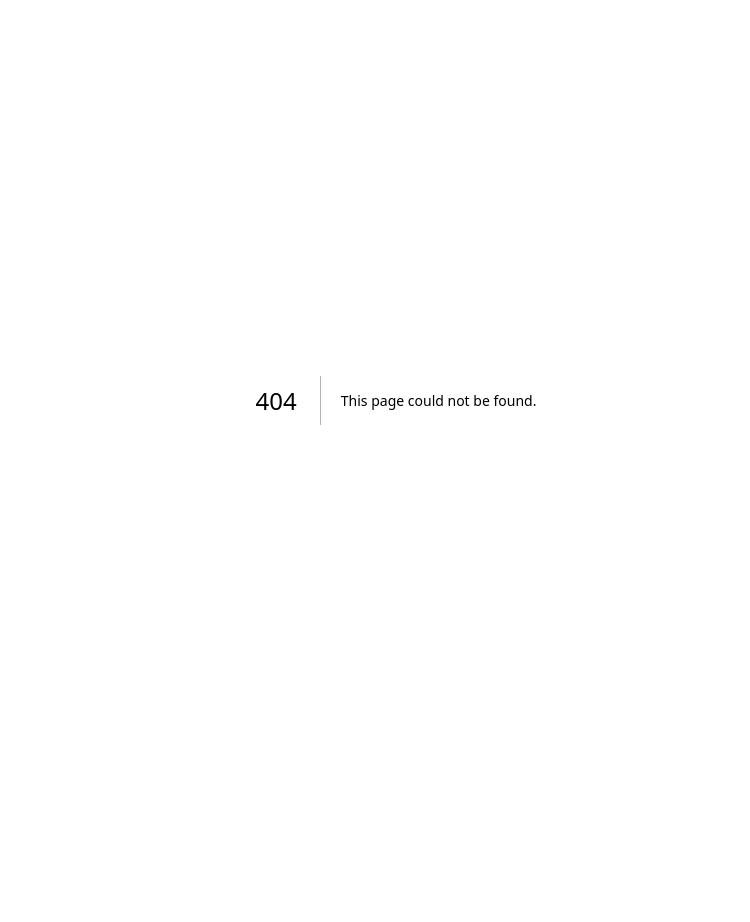
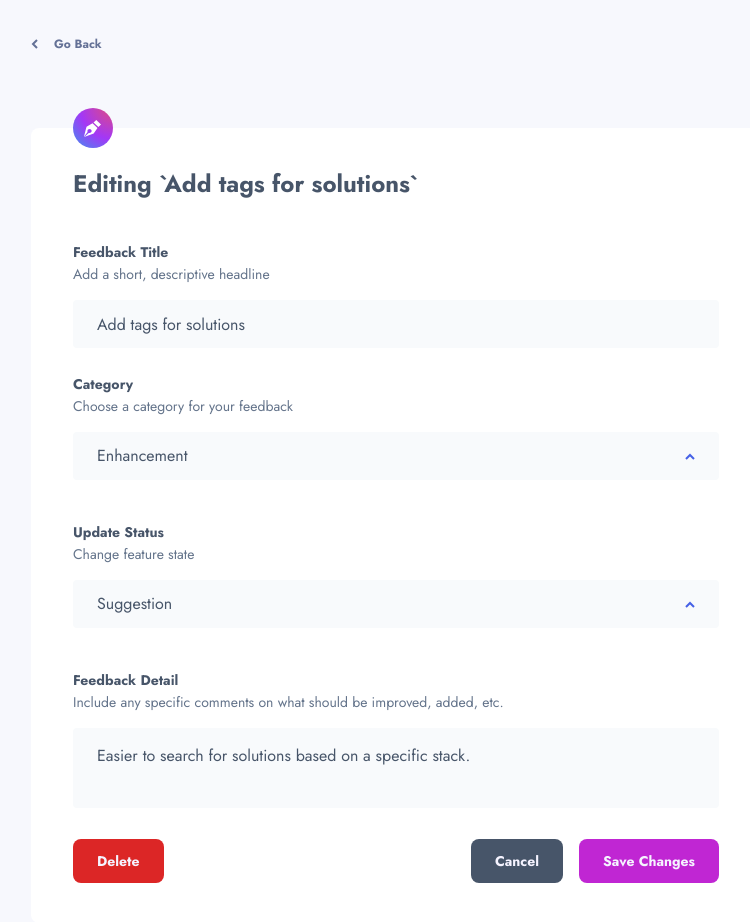
Before and after one commit to ltk55/fem-product-feedback-app, a Next.js app: page /feedback-detail/edit/1 in a window 1280 px wide. Before the commit this address had no page. Shown: the top 922 px of the page, without its empty margins (244-994 px from the left). Before the commit the page ends 800 px from the top, so only its background shows below. Built offline with nearby package versions, Linux system fonts and the light colour scheme.

Commit message:
feat: add edit feedback page

```diff
--- /dev/null
+++ b/app/feedback-detail/[id]/layout.tsx
@@ -0,0 +1,16 @@
+export const metadata = {
+  title: "Feedback Detail | Product Feedback App",
+  description: "Product Feedback App Feedback Detail Page",
+};
+
+export default function NewFeedbackLayout({
+  children,
+}: {
+  children: React.ReactNode;
+}): JSX.Element {
+  return (
+    <>
+      <section>{children}</section>
+    </>
+  );
+}
--- a/app/feedback-detail/[id]/page.tsx
+++ b/app/feedback-detail/[id]/page.tsx
@@ -1,6 +1,9 @@
 "use client";
 
+import { useRouter } from "next/navigation";
+
 import AddComment from "@/components/AddComment/AddComment";
+import Button from "@/components/Button/Button";
 import CommentBlock from "@/components/CommentBlock/CommentBlock";
 import GoBackBtn from "@/components/GoBackBtn/GoBackBtn";
 import SuggestionCard from "@/components/SuggestionCard/SuggestionCard";
@@ -13,14 +16,23 @@ interface PageProps {
 export default function FeedbackDetailPage({
   params: { id },
 }: PageProps): JSX.Element {
+  const router = useRouter();
+
   const [productRequests] = useStore((state) => [state.productRequests]);
 
   const feedback = productRequests.find((req) => req.id.toString() === id);
 
   return (
     <div className="m-6 flex flex-col gap-6 md:mx-auto md:max-w-[730px]">
-      <div className="flex h-10 items-center">
+      <div className="flex h-10 items-center justify-between">
         <GoBackBtn colour="blue" />
+        <Button
+          colour="indigo"
+          label="Edit Feedback"
+          onClick={() => {
+            router.push(`./edit/${id}`);
+          }}
+        />
       </div>
       {feedback != null && (
         <>
--- a/app/new-feedback/layout.tsx
+++ b/app/feedback-detail/edit/[id]/layout.tsx
@@ -1,6 +1,6 @@
 export const metadata = {
-  title: "New Feedback | Product Feedback App",
-  description: "Product Feedback App New Feedback Page",
+  title: "Edit Feedback | Product Feedback App",
+  description: "Product Feedback App Edit Feedback  Page",
 };
 
 export default function NewFeedbackLayout({
--- /dev/null
+++ b/app/feedback-detail/edit/[id]/page.tsx
@@ -0,0 +1,227 @@
+"use client";
+
+import Image from "next/image";
+import { useRouter } from "next/navigation";
+import { Controller, type SubmitHandler, useForm } from "react-hook-form";
+
+import Button from "@/components/Button/Button";
+import FieldLabel from "@/components/FormElements/FieldLabel";
+import Input from "@/components/FormElements/Input";
+import Select from "@/components/FormElements/Select";
+import TextArea from "@/components/FormElements/TextArea";
+import GoBackBtn from "@/components/GoBackBtn/GoBackBtn";
+import { CATEGORY_OPTIONS, STATUS_OPTIONS } from "@/data/menuOptions";
+import useStore from "@/lib/store";
+import { getOptionIndexByValue } from "@/lib/utils";
+import iconEditFeedback from "@/public/img/shared/icon-edit-feedback.svg";
+import { type Category, type Status } from "@/types";
+
+interface PageProps {
+  params: { id: string };
+}
+
+interface Inputs {
+  title: string;
+  status: Status;
+  category: Category;
+  description: string;
+}
+
+export default function EditFeedbackPage({
+  params: { id },
+}: PageProps): JSX.Element {
+  const [productRequests, setProductRequests] = useStore((state) => [
+    state.productRequests,
+    state.setProductRequests,
+  ]);
+
+  const router = useRouter();
+
+  const feedback = productRequests.find((req) => req.id.toString() === id);
+
+  const {
+    handleSubmit,
+    control,
+    formState: { errors },
+  } = useForm<Inputs>({
+    defaultValues: {
+      title: feedback?.title,
+      category: feedback?.category,
+      status: feedback?.status,
+      description: feedback?.description,
+    },
+  });
+
+  const onSubmit: SubmitHandler<Inputs> = async (data) => {
+    const productReqId = productRequests.findIndex(
+      (req) => req.id.toString() === id,
+    );
+
+    const updatedFeedback = {
+      ...productRequests[productReqId],
+      title: data.title,
+      category: data.category,
+      status: data.status,
+      description: data.description,
+    };
+
+    const updatedProductRequests = [...productRequests];
+    updatedProductRequests[productReqId] = updatedFeedback;
+
+    setProductRequests(updatedProductRequests);
+
+    router.back();
+  };
+
+  const onDelete = (): void => {
+    const productReqIndex = productRequests.findIndex(
+      (req) => req.id.toString() === id,
+    );
+
+    if (productReqIndex !== -1) {
+      const updatedProductRequests = [
+        ...productRequests.slice(0, productReqIndex),
+        ...productRequests.slice(productReqIndex + 1),
+      ];
+
+      setProductRequests(updatedProductRequests);
+
+      router.push("/");
+    }
+  };
+
+  return (
+    <div className="m-6 flex flex-col gap-6 md:mx-auto md:max-w-[730px]">
+      <div className="mb-10 flex h-10 items-center">
+        <GoBackBtn colour="blue" />
+      </div>
+
+      <form
+        className="rounded-lg bg-white px-[42px] pb-10"
+        onSubmit={handleSubmit(onSubmit)}
+      >
+        <Image
+          src={iconEditFeedback}
+          alt="icon edit"
+          className="-mt-5"
+          width={40}
+          height={40}
+        />
+
+        <h1 className="mb-10 mt-5 text-lg font-bold text-slate-600 md:text-2xl">
+          Editing `{feedback?.title}`
+        </h1>
+
+        <FieldLabel
+          title="Feedback Title"
+          description="Add a short, descriptive headline"
+          className="mb-4"
+        />
+        <Controller
+          name="title"
+          control={control}
+          rules={{
+            required: "Can't be empty",
+          }}
+          render={({ field: { onChange, value, onBlur } }) => (
+            <Input
+              value={value}
+              onChange={onChange}
+              onBlur={onBlur}
+              errorMessage={errors.title?.message}
+              className="mb-6"
+              maxLength={50}
+            />
+          )}
+        />
+
+        <FieldLabel
+          title="Category"
+          description="Choose a category for your feedback"
+          className="mb-4"
+        />
+        <Controller
+          name="category"
+          control={control}
+          render={({ field: { onChange, value, ...restProps } }) => (
+            <Select
+              onChange={onChange}
+              options={CATEGORY_OPTIONS}
+              {...restProps}
+              className="mb-6"
+              defaultOptionIndex={getOptionIndexByValue(
+                CATEGORY_OPTIONS,
+                feedback?.category,
+              )}
+            />
+          )}
+        />
+
+        <FieldLabel
+          title="Update Status"
+          description="Change feature state"
+          className="mb-4"
+        />
+        <Controller
+          name="status"
+          control={control}
+          render={({ field: { onChange, value, ...restProps } }) => (
+            <Select
+              onChange={onChange}
+              options={STATUS_OPTIONS}
+              {...restProps}
+              className="mb-6"
+              defaultOptionIndex={getOptionIndexByValue(
+                STATUS_OPTIONS,
+                feedback?.status,
+              )}
+            />
+          )}
+        />
+
+        <FieldLabel
+          title="Feedback Detail"
+          description="Include any specific comments on what should be improved, added, etc."
+          className="mb-4"
+        />
+        <Controller
+          name="description"
+          control={control}
+          rules={{
+            required: "Can't be empty",
+          }}
+          render={({ field: { onChange, value, onBlur } }) => (
+            <TextArea
+              value={value}
+              onChange={onChange}
+              onBlur={onBlur}
+              errorMessage={errors.description?.message}
+              maxLength={200}
+              className="mb-6"
+            />
+          )}
+        />
+
+        <div className="flex flex-col-reverse gap-4 md:flex-row">
+          <Button
+            colour="red"
+            type="button"
+            label="Delete"
+            onClick={onDelete}
+          />
+
+          <Button
+            colour="slate"
+            type="button"
+            label="Cancel"
+            onClick={() => {
+              router.back();
+            }}
+            className="md:ml-auto"
+          />
+          <Button colour="fuchsia" type="submit" label="Save Changes" />
+        </div>
+      </form>
+    </div>
+  );
+}
--- a/app/new-feedback/page.tsx
+++ b/app/new-feedback/page.tsx
@@ -1,5 +1,3 @@
-/* eslint-disable @typescript-eslint/no-misused-promises */
-
 "use client";
 
 import { useRouter } from "next/navigation";
@@ -12,20 +10,23 @@ import Input from "@/components/FormElements/Input";
 import Select from "@/components/FormElements/Select";
 import TextArea from "@/components/FormElements/TextArea";
 import GoBackBtn from "@/components/GoBackBtn/GoBackBtn";
+import { CATEGORY_OPTIONS } from "@/data/menuOptions";
 import useStore from "@/lib/store";
 import { type Category, type ProductRequest } from "@/types";
 
 interface Inputs {
   title: string;
-  category: string;
+  category: Category;
   detail: string;
 }
 
 export default function NewFeedbackPage(): JSX.Element {
   const router = useRouter();
 
-  const setProductRequests = useStore((state) => state.setProductRequests);
-  const productRequests = useStore((state) => state.productRequests);
+  const [productRequests, setProductRequests] = useStore((state) => [
+    state.productRequests,
+    state.setProductRequests,
+  ]);
 
   const {
     handleSubmit,
@@ -44,7 +45,7 @@ export default function NewFeedbackPage(): JSX.Element {
       id: uuid() as unknown as number,
       title: data.title,
       status: "suggestion",
-      category: data.category as Category,
+      category: data.category,
       upvotes: 0,
       description: data.detail,
       comments: [],
@@ -54,14 +55,6 @@ export default function NewFeedbackPage(): JSX.Element {
 
     router.push("/");
   };
-
-  const options: Array<{ label: string; value: Category }> = [
-    { label: "Feature", value: "feature" },
-    { label: "UI", value: "UI" },
-    { label: "UX", value: "UX" },
-    { label: "Enhancement", value: "enhancement" },
-    { label: "Bug", value: "bug" },
-  ];
 
   return (
     <div className="m-6 flex flex-col gap-6 md:mx-auto md:max-w-[730px]">
@@ -113,7 +106,7 @@ export default function NewFeedbackPage(): JSX.Element {
           render={({ field: { onChange, ...restProps } }) => (
             <Select
               onChange={onChange}
-              options={options}
+              options={CATEGORY_OPTIONS}
               {...restProps}
               className="mb-6"
             />
--- a/components/AddComment/AddComment.tsx
+++ b/components/AddComment/AddComment.tsx
@@ -1,6 +1,5 @@
 "use client";
 
-/* eslint-disable @typescript-eslint/no-misused-promises */
 import { Controller, type SubmitHandler, useForm } from "react-hook-form";
 import { v4 as uuid } from "uuid";
 
--- a/components/FormElements/Select.tsx
+++ b/components/FormElements/Select.tsx
@@ -16,11 +16,14 @@ interface SelectProps {
   options: Option[];
   onChange: (arg: string) => void;
   className?: string;
+  defaultOptionIndex?: number;
 }
 
 const Select = React.forwardRef<HTMLDivElement, SelectProps>(
-  ({ options, onChange, className }, ref) => {
-    const [selected, setSelected] = useState<Option>(options[0]);
+  ({ options, onChange, className, defaultOptionIndex }, ref) => {
+    const [selected, setSelected] = useState<Option>(
+      options[defaultOptionIndex ?? 0],
+    );
 
     function onChangeHandler(value: string): void {
       const foundOption = options.find((option) => option.value === value);
@@ -55,7 +58,7 @@ const Select = React.forwardRef<HTMLDivElement, SelectProps>(
                 leaveFrom="opacity-100"
                 leaveTo="opacity-0"
               >
-                <Listbox.Options className="absolute w-full overflow-auto rounded-lg bg-white text-base shadow sm:text-sm">
+                <Listbox.Options className="absolute z-10 w-full overflow-auto rounded-lg bg-white text-base shadow sm:text-sm">
                   {options.map((opt, index) => (
                     <Listbox.Option
                       key={index}
--- /dev/null
+++ b/data/menuOptions.ts
@@ -0,0 +1,18 @@
+import { type Category, type Status } from "@/types";
+
+const CATEGORY_OPTIONS: Array<{ label: string; value: Category }> = [
+  { label: "Feature", value: "feature" },
+  { label: "UI", value: "UI" },
+  { label: "UX", value: "UX" },
+  { label: "Enhancement", value: "enhancement" },
+  { label: "Bug", value: "bug" },
+];
+
+const STATUS_OPTIONS: Array<{ label: string; value: Status }> = [
+  { label: "Suggestion", value: "suggestion" },
+  { label: "Planned", value: "planned" },
+  { label: "In-Progress", value: "in-progress" },
+  { label: "Live", value: "live" },
+];
+
+export { CATEGORY_OPTIONS, STATUS_OPTIONS };
--- a/lib/utils.ts
+++ b/lib/utils.ts
@@ -49,9 +49,17 @@ function capitalizeString(string: string): string {
     .join(" ");
 }
 
+function getOptionIndexByValue<T>(
+  options: Array<{ label: string; value: T }>,
+  value: T,
+): number {
+  return options.findIndex((option) => option.value === value);
+}
+
 export {
   calculateStatusCounts,
   capitalizeString,
+  getOptionIndexByValue,
   getStatusBgColor,
   getStatusBorderColor,
 };
```
Also changed, not shown: .eslintrc.js.
